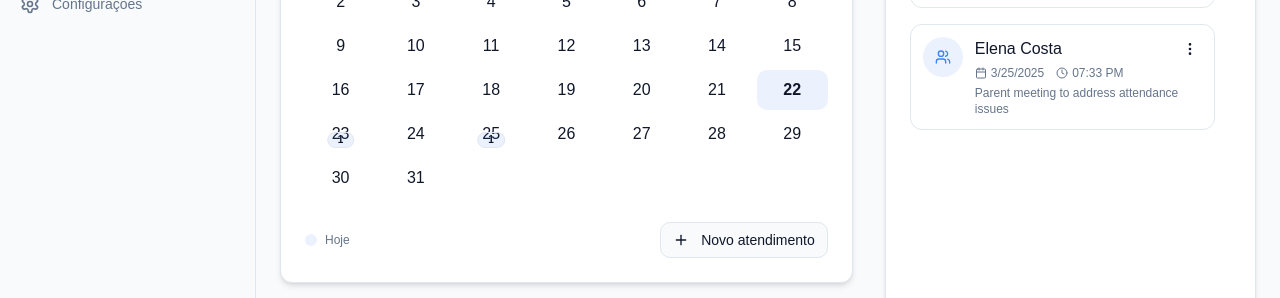
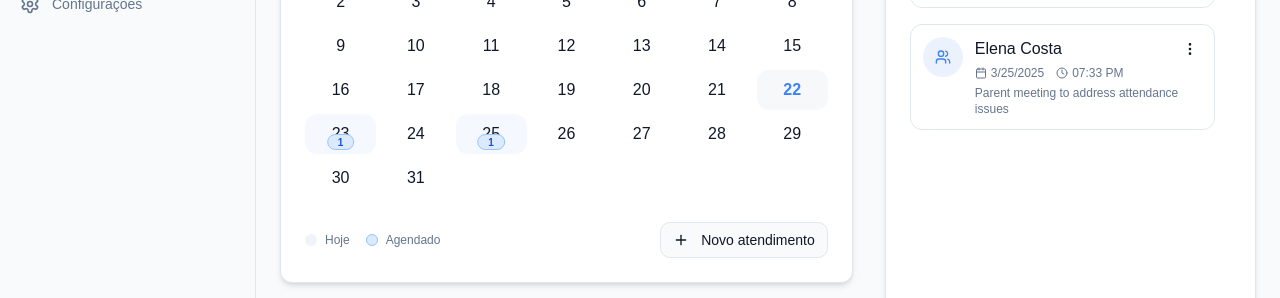
Before and after one commit to joao-albano/uneai-recruitment, a React (Vite) app: page /schedule in a window 1280 px wide. Shown: the part 363-661 px from the top of the page. Built offline with nearby package versions, Linux system fonts and the light colour scheme.

Commit message:
Fix calendar schedule display
Adjusted the visual display of the calendar to properly indicate days with scheduled appointments.

```diff
--- a/src/components/scheduling/ScheduleView.tsx
+++ b/src/components/scheduling/ScheduleView.tsx
@@ -1,4 +1,3 @@
-
 import React, { useState, useEffect, useRef } from 'react';
 import { Calendar, Check, ChevronLeft, ChevronRight, Clock, Edit, MoreVertical, Plus, Trash, Users, X } from 'lucide-react';
 import { Card, CardContent, CardDescription, CardFooter, CardHeader, CardTitle } from '@/components/ui/card';
@@ -24,54 +23,46 @@ const ScheduleView: React.FC = () => {
   const location = useLocation();
   const formRef = useRef<HTMLFormElement>(null);
 
-  // Generate demo data if needed
   useEffect(() => {
     if (students.length === 0) {
       console.log("Generating demo data for scheduling");
       generateDemoData();
     }
 
-    // Check if there's a studentId in the location state and open dialog if present
     if (location.state?.studentId) {
       setShowAddDialog(true);
     }
   }, [students.length, generateDemoData, location.state]);
 
-  // Format month and year for the calendar header
   const formattedMonthYear = selectedDate.toLocaleDateString('pt-BR', {
     month: 'long',
     year: 'numeric',
   });
 
-  // Get days in current month
   const daysInMonth = new Date(
     selectedDate.getFullYear(),
     selectedDate.getMonth() + 1,
     0
   ).getDate();
 
-  // Get first day of month
   const firstDayOfMonth = new Date(
     selectedDate.getFullYear(),
     selectedDate.getMonth(),
     1
   ).getDay();
 
-  // Function to navigate to previous month
   const previousMonth = () => {
     setSelectedDate(
       new Date(selectedDate.getFullYear(), selectedDate.getMonth() - 1, 1)
     );
   };
 
-  // Function to navigate to next month
   const nextMonth = () => {
     setSelectedDate(
       new Date(selectedDate.getFullYear(), selectedDate.getMonth() + 1, 1)
     );
   };
 
-  // Function to handle new scheduling
   const handleScheduleSubmit = (e: React.FormEvent<HTMLFormElement>) => {
     e.preventDefault();
     const formData = new FormData(e.currentTarget);
@@ -81,7 +72,6 @@ const ScheduleView: React.FC = () => {
     const time = formData.get('time') as string;
     const notes = formData.get('notes') as string;
 
-    // Validate inputs
     if (!studentId || !date || !time) {
       toast({
         title: 'Campos obrigatórios',
@@ -91,16 +81,13 @@ const ScheduleView: React.FC = () => {
       return;
     }
 
-    // Find student name
     const student = students.find(s => s.id === studentId);
     if (!student) return;
 
-    // Create date object from inputs
     const [year, month, day] = date.split('-').map(Number);
     const [hours, minutes] = time.split(':').map(Number);
     const scheduleDate = new Date(year, month - 1, day, hours, minutes);
 
-    // Create schedule object
     const newSchedule = {
       id: `schedule-${Date.now()}`,
       studentId,
@@ -111,25 +98,20 @@ const ScheduleView: React.FC = () => {
       notes,
     };
 
-    // Add schedule
     addSchedule(newSchedule);
 
-    // Show success toast
     toast({
       title: 'Atendimento agendado',
       description: `Agendado para ${scheduleDate.toLocaleDateString()} às ${scheduleDate.toLocaleTimeString([], {hour: '2-digit', minute:'2-digit'})}`
     });
 
-    // Reset the form
     if (formRef.current) {
       formRef.current.reset();
     }
 
-    // Close dialog
     setShowAddDialog(false);
   };
 
-  // Function to mark a schedule as completed
   const markCompleted = (id: string) => {
     updateScheduleStatus(id, 'completed');
     toast({
@@ -138,7 +120,6 @@ const ScheduleView: React.FC = () => {
     });
   };
 
-  // Function to cancel a schedule
   const cancelSchedule = (id: string) => {
     updateScheduleStatus(id, 'canceled');
     toast({
@@ -147,13 +128,11 @@ const ScheduleView: React.FC = () => {
     });
   };
 
-  // Get schedules for the current month
   const currentMonthSchedules = schedules.filter(schedule =>
     schedule.date.getMonth() === selectedDate.getMonth() &&
     schedule.date.getFullYear() === selectedDate.getFullYear()
   );
 
-  // Get schedules for today
   const today = new Date();
   const todaySchedules = schedules.filter(schedule =>
     schedule.date.getDate() === today.getDate() &&
@@ -162,27 +141,39 @@ const ScheduleView: React.FC = () => {
     schedule.status === 'scheduled'
   ).sort((a, b) => a.date.getTime() - b.date.getTime());
 
-  // Get upcoming schedules (future dates)
   const upcomingSchedules = schedules.filter(schedule =>
     schedule.date > today &&
     schedule.status === 'scheduled'
   ).sort((a, b) => a.date.getTime() - b.date.getTime()).slice(0, 5);
 
-  // Function to check if there are schedules on a specific day
   const hasSchedulesOnDay = (day: number) => {
     return currentMonthSchedules.some(schedule =>
       schedule.date.getDate() === day
     );
   };
 
-  // Function to get count of schedules on a specific day
   const getScheduleCountForDay = (day: number) => {
     return currentMonthSchedules.filter(schedule =>
       schedule.date.getDate() === day
     ).length;
   };
 
-  // Pre-select student from location state if available
+  const getScheduleStatusForDay = (day: number) => {
+    const daySchedules = currentMonthSchedules.filter(schedule =>
+      schedule.date.getDate() === day
+    );
+
+    if (daySchedules.some(s => s.status === 'scheduled')) {
+      return 'scheduled';
+    } else if (daySchedules.some(s => s.status === 'completed')) {
+      return 'completed';
+    } else if (daySchedules.some(s => s.status === 'canceled')) {
+      return 'canceled';
+    }
+
+    return null;
+  };
+
   const preSelectedStudentId = location.state?.studentId || '';
 
   return (
@@ -195,7 +186,6 @@ const ScheduleView: React.FC = () => {
       </div>
 
       <div className="grid gap-8 md:grid-cols-5">
-        {/* Calendar column */}
         <div className="md:col-span-3 space-y-4">
           <Card className="shadow-md">
             <CardHeader className="pb-3">
@@ -217,21 +207,17 @@ const ScheduleView: React.FC = () => {
               </div>
             </CardHeader>
             <CardContent>
-              {/* Calendar grid */}
               <div className="grid grid-cols-7 gap-1">
-                {/* Days of the week */}
                 {['Dom', 'Seg', 'Ter', 'Qua', 'Qui', 'Sex', 'Sáb'].map(day => (
                   <div key={day} className="text-center text-sm font-medium p-2">
                     {day}
                   </div>
                 ))}
 
-                {/* Empty cells for days of the previous month */}
                 {Array.from({ length: firstDayOfMonth }).map((_, i) => (
                   <div key={`empty-${i}`} className="p-2 text-center text-muted-foreground" />
                 ))}
 
-                {/* Days of the current month */}
                 {Array.from({ length: daysInMonth }).map((_, i) => {
                   const day = i + 1;
                   const isToday =
@@ -240,21 +226,45 @@ const ScheduleView: React.FC = () => {
                     selectedDate.getFullYear() === today.getFullYear();
 
                   const hasSchedules = hasSchedulesOnDay(day);
+                  const scheduleCount = getScheduleCountForDay(day);
+                  const scheduleStatus = getScheduleStatusForDay(day);
+
+                  let dayClasses = `
+                    relative p-2 text-center transition-colors hover:bg-muted/50 rounded-lg
+                    ${isToday ? 'font-bold' : ''}
+                  `;
+
+                  let badgeClasses = "text-[10px] h-4 min-w-4 flex items-center justify-center";
+
+                  if (hasSchedules) {
+                    if (isToday) {
+                      dayClasses += ' bg-primary/15 hover:bg-primary/20';
+                    } else {
+                      dayClasses += ' bg-primary/5 hover:bg-primary/10';
+                    }
+
+                    if (scheduleStatus === 'scheduled') {
+                      badgeClasses += ' bg-blue-100 text-blue-700 border border-blue-300';
+                    } else if (scheduleStatus === 'completed') {
+                      badgeClasses += ' bg-green-100 text-green-700 border border-green-300';
+                    } else if (scheduleStatus === 'canceled') {
+                      badgeClasses += ' bg-red-100 text-red-700 border border-red-300';
+                    }
+                  } else if (isToday) {
+                    dayClasses += ' bg-muted/30';
+                  }
 
                   return (
                     <div
                       key={`day-${day}`}
-                      className={`
-                        relative p-2 text-center transition-colors hover:bg-muted/50 rounded-md
-                        ${isToday ? 'bg-primary/10 font-bold' : ''}
-                      `}
+                      className={dayClasses}
                     >
-                      <span>{day}</span>
+                      <span className={`${isToday ? 'text-primary' : ''}`}>{day}</span>
 
                       {hasSchedules && (
                         <div className="absolute bottom-1 left-1/2 transform -translate-x-1/2">
-                          <Badge variant="outline" className="text-[10px] h-4 bg-primary/10">
-                            {getScheduleCountForDay(day)}
+                          <Badge variant="outline" className={badgeClasses}>
+                            {scheduleCount}
                           </Badge>
                         </div>
                       )}
@@ -264,9 +274,15 @@ const ScheduleView: React.FC = () => {
               </div>
             </CardContent>
             <CardFooter className="justify-between">
-              <div className="flex items-center gap-2">
-                <div className="h-3 w-3 rounded-full bg-primary/10" />
-                <span className="text-xs text-muted-foreground">Hoje</span>
+              <div className="flex flex-wrap items-center gap-4">
+                <div className="flex items-center gap-2">
+                  <div className="h-3 w-3 rounded-full bg-muted/50" />
+                  <span className="text-xs text-muted-foreground">Hoje</span>
+                </div>
+                <div className="flex items-center gap-2">
+                  <div className="h-3 w-3 rounded-full bg-blue-100 border border-blue-300" />
+                  <span className="text-xs text-muted-foreground">Agendado</span>
+                </div>
               </div>
               <Button variant="outline" size="sm" onClick={() => setShowAddDialog(true)}>
                 <Plus className="mr-1 h-3.5 w-3.5" />
@@ -352,7 +368,6 @@ const ScheduleView: React.FC = () => {
           </Card>
         </div>
 
-        {/* Sidebar column */}
         <div className="md:col-span-2 space-y-4">
           <Card className="shadow-md">
             <CardHeader>
@@ -493,7 +508,6 @@ const ScheduleView: React.FC = () => {
         </div>
       </div>
 
-      {/* Add Schedule Dialog */}
       <Dialog open={showAddDialog} onOpenChange={setShowAddDialog}>
         <DialogContent className="sm:max-w-[425px]">
           <DialogHeader>
@@ -516,7 +530,6 @@ const ScheduleView: React.FC = () => {
                       students
                         .filter(student => student.riskLevel !== 'low')
                         .sort((a, b) => {
-                          // Sort by risk level (high risk first)
                           if (a.riskLevel === 'high' && b.riskLevel !== 'high') return -1;
                           if (a.riskLevel !== 'high' && b.riskLevel === 'high') return 1;
                           return a.name.localeCompare(b.name);
--- a/src/components/ui/calendar.tsx
+++ b/src/components/ui/calendar.tsx
@@ -1,3 +1,4 @@
+
 import * as React from "react";
 import { ChevronLeft, ChevronRight } from "lucide-react";
 import { DayPicker } from "react-day-picker";
@@ -16,7 +17,7 @@ function Calendar({
   return (
     <DayPicker
       showOutsideDays={showOutsideDays}
-      className={cn("p-3", className)}
+      className={cn("p-3 pointer-events-auto", className)}
       classNames={{
         months: "flex flex-col sm:flex-row space-y-4 sm:space-x-4 sm:space-y-0",
         month: "space-y-4",
--- a/src/pages/SchedulePage.tsx
+++ b/src/pages/SchedulePage.tsx
@@ -8,15 +8,15 @@ import ScheduleView from '@/components/scheduling/ScheduleView';
 // Page content component
 const SchedulePageContent: React.FC = () => {
   const [sidebarOpen, setSidebarOpen] = useState(false);
-  const { students, generateDemoData } = useData();
+  const { students, schedules, generateDemoData } = useData();
 
   // Generate demo data if needed
   useEffect(() => {
-    if (students.length === 0) {
+    if (students.length === 0 || schedules.length === 0) {
       console.log("Generating demo data for schedule page");
       generateDemoData();
     }
-  }, [students.length, generateDemoData]);
+  }, [students.length, schedules.length, generateDemoData]);
 
   const toggleSidebar = () => {
     setSidebarOpen(!sidebarOpen);
--- a/tailwind.config.ts
+++ b/tailwind.config.ts
@@ -67,6 +67,12 @@ export default {
 					low: '#10B981',
 					medium: '#F59E0B',
 					high: '#EF4444',
+				},
+				schedule: {
+					default: '#E5DEFF',
+					scheduled: '#D3E4FD',
+					completed: '#F2FCE2',
+					canceled: '#FFDEE2'
 				}
 			},
 			borderRadius: {
```
